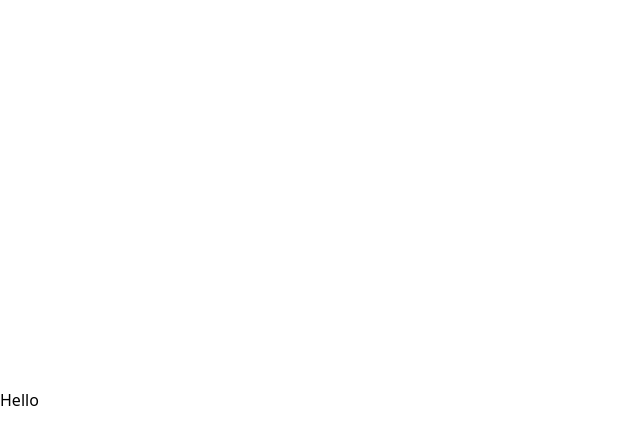
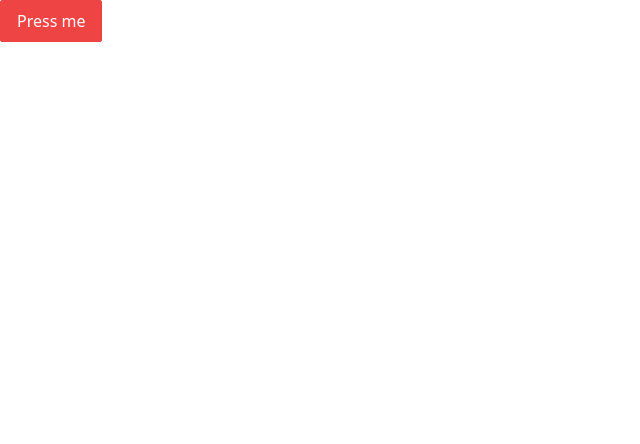
Before and after one commit to Zack1808/hnb_exchange_rate_lists, a React (Vite) app: page / in a window 1280 px wide. Shown: the top 444 px of the page, without its empty margins (0-640 px from the left). Built offline with nearby package versions, Linux system fonts and the light colour scheme.

Commit message:
Styled the Button component

```diff
--- a/src/components/Button.tsx
+++ b/src/components/Button.tsx
@@ -14,7 +14,28 @@ const Button: React.FC<ButtonProps> = ({
       "The Button component can only be used as either primary or secondary!"
     );
 
-  return <button {...rest}></button>;
+  const primaryClasses =
+    "text-white !bg-red-600 hover:!bg-red-500 border !border-red-600 hover:!border-red-500";
+
+  const secondaryClasses =
+    "text-red-600 border border-red-600 hover:text-red-500 hover:border-red-500";
+
+  const disabledClasses =
+    "!bg-gray-400 text-white !border-gray-400 hover:!bg-gray-400 hover:!border-gray-400";
+
+  return (
+    <button
+      className={`py-2 px-4 flex rounded-sm items-center gap-2 transition  hover:bg-gray-100 ${
+        primary ? primaryClasses : ""
+      } ${secondary ? secondaryClasses : ""} ${
+        disabled ? disabledClasses : ""
+      } `}
+      {...rest}
+      disabled={disabled}
+    >
+      {children}
+    </button>
+  );
 };
 
 export default Button;
--- a/src/pages/Home.tsx
+++ b/src/pages/Home.tsx
@@ -1,11 +1,15 @@
 import React from "react";
 
-import HeroContainer from "../components/HeroContainer";
+// import HeroContainer from "../components/HeroContainer";
+import Button from "../components/Button";
 
 const Home: React.FC = () => {
   return (
     <>
-      <HeroContainer>Hello</HeroContainer>
+      {/* <HeroContainer>Hello</HeroContainer> */}
+      <Button primary disabled>
+        Press me
+      </Button>
     </>
   );
 };
```
